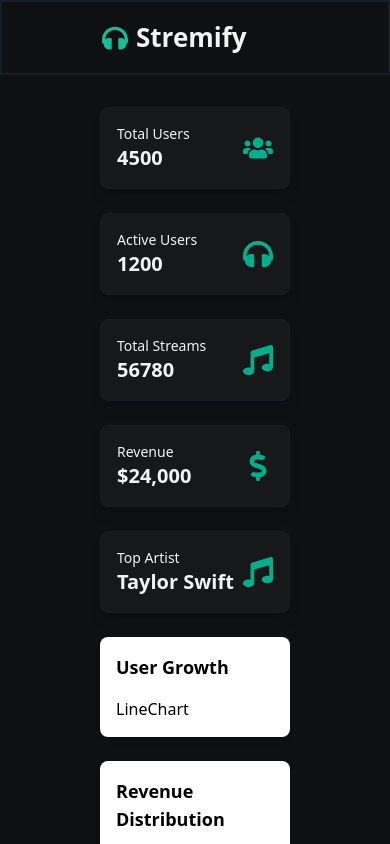
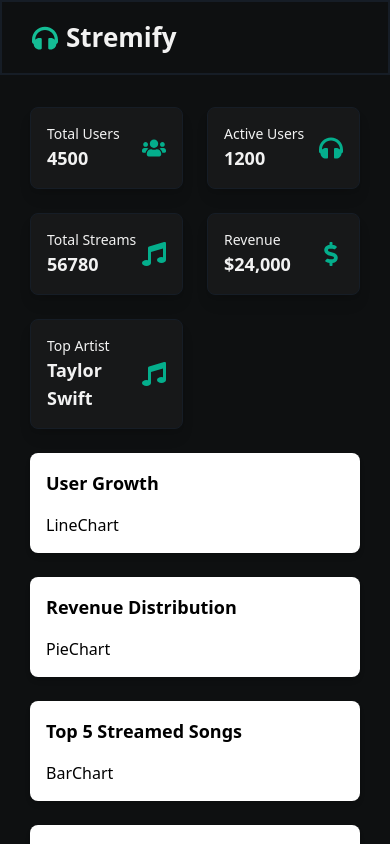
Before and after one commit to Rupesh-Piwal/Streamify, a Next.js app: page / in a window 390 px wide. Shown: the top 844 px of the page. Built offline with nearby package versions, Linux system fonts and the light colour scheme.

Commit message:
mobile responsive cards

```diff
--- a/src/app/page.tsx
+++ b/src/app/page.tsx
@@ -10,12 +10,12 @@ export default function Home() {
   const totalStreams = 56780;
   const topArtist = "Taylor Swift";
   return (
-    <div className="min-h-screen bg-[#0E1011] px-[100px]">
+    <div className="min-h-screen bg-[#0E1011] px-[30px] md:px-[100px]">
       {/* Header */}
 
       <div className="container mx-auto py-8">
         {/* Metrics Cards */}
-        <div className="grid grid-cols-1 sm:grid-cols-2 md:grid-cols-3 lg:grid-cols-4 gap-6">
+        <div className="grid grid-cols-2 md:grid-cols-3 lg:grid-cols-4 gap-6">
           <MetricsCard title="Total Users" value={4500} icon={<FaUsers />} />
           <MetricsCard
             title="Active Users"
--- a/src/components/Header.tsx
+++ b/src/components/Header.tsx
@@ -4,7 +4,7 @@ import { FaHeadphones } from "react-icons/fa";
 const Header = () => {
   return (
     <div className="bg-[#0E1011] text-[#F2F2F2] font-semibold font-sans text-[26px] border-2 border-[#161D26] py-4">
-      <h2 className="px-[100px] flex flex-row gap-2 items-center">
+      <h2 className="px-[30px] md:px-[100px] flex flex-row gap-2 items-center">
         <span>
           <FaHeadphones style={{ color: "#14BD95" }} />
         </span>{" "}
--- a/src/components/MetricsCard.tsx
+++ b/src/components/MetricsCard.tsx
@@ -8,9 +8,11 @@ const MetricsCard: React.FC<MetricsCardProps> = ({ title, value, icon }) => {
     <div className="bg-[#171819] shadow-lg rounded-lg p-4 flex items-center justify-between border border-[#161D26]">
       <div>
         <h3 className="text-sm text-[#F2F2F2]">{title}</h3>
-        <p className="text-xl font-semibold text-[#F2F2F2]">{value}</p>
+        <p className=" text-lg md:text-xl font-semibold text-[#F2F2F2]">
+          {value}
+        </p>
       </div>
-      <div className="text-3xl text-[#04AE8C]">{icon}</div>
+      <div className="text-2xl md:text-3xl text-[#04AE8C]">{icon}</div>
     </div>
   );
 };
```
